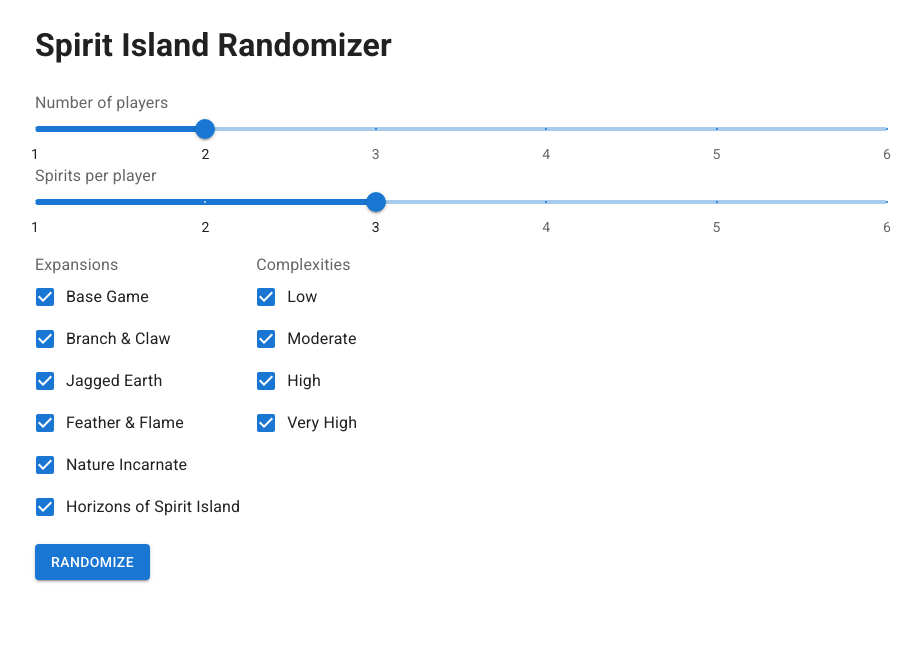
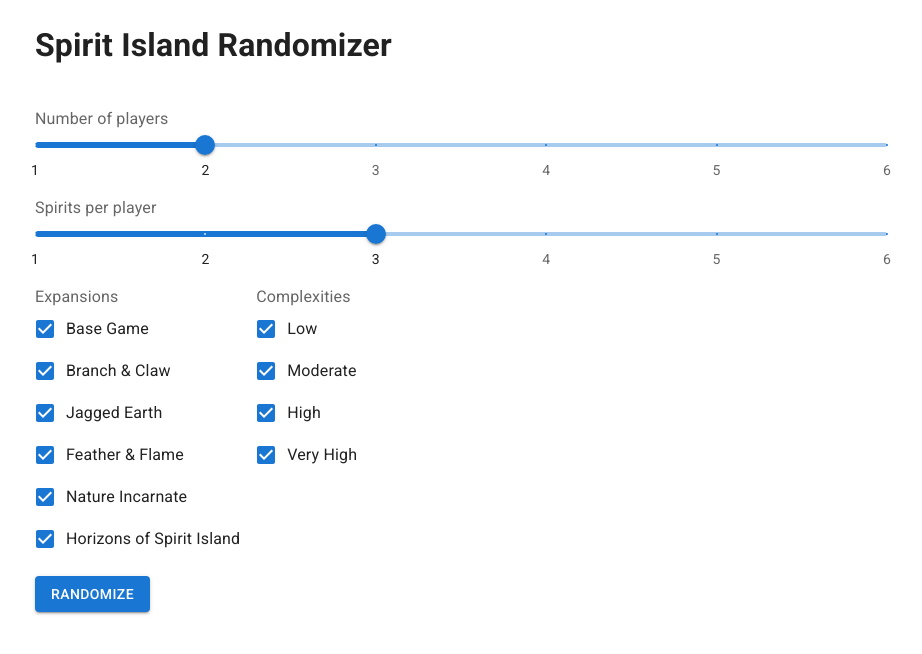
Before and after one commit to Felerius/spirit-island-randomizer, a React (Vite) app: page / in a window 1280 px wide. Shown: the top 654 px of the page, without its empty margins (179-1101 px from the left). Built offline with nearby package versions, Linux system fonts and the light colour scheme.

Commit message:
Some margins

```diff
--- a/src/components/IntSlider.tsx
+++ b/src/components/IntSlider.tsx
@@ -19,7 +19,7 @@
   }));
 
   return (
-    <FormControl fullWidth={true}>
+    <FormControl fullWidth={true} sx={{ mt: 2 }}>
       <FormLabel component="legend">{label}</FormLabel>
       <Slider
         value={value}
```
